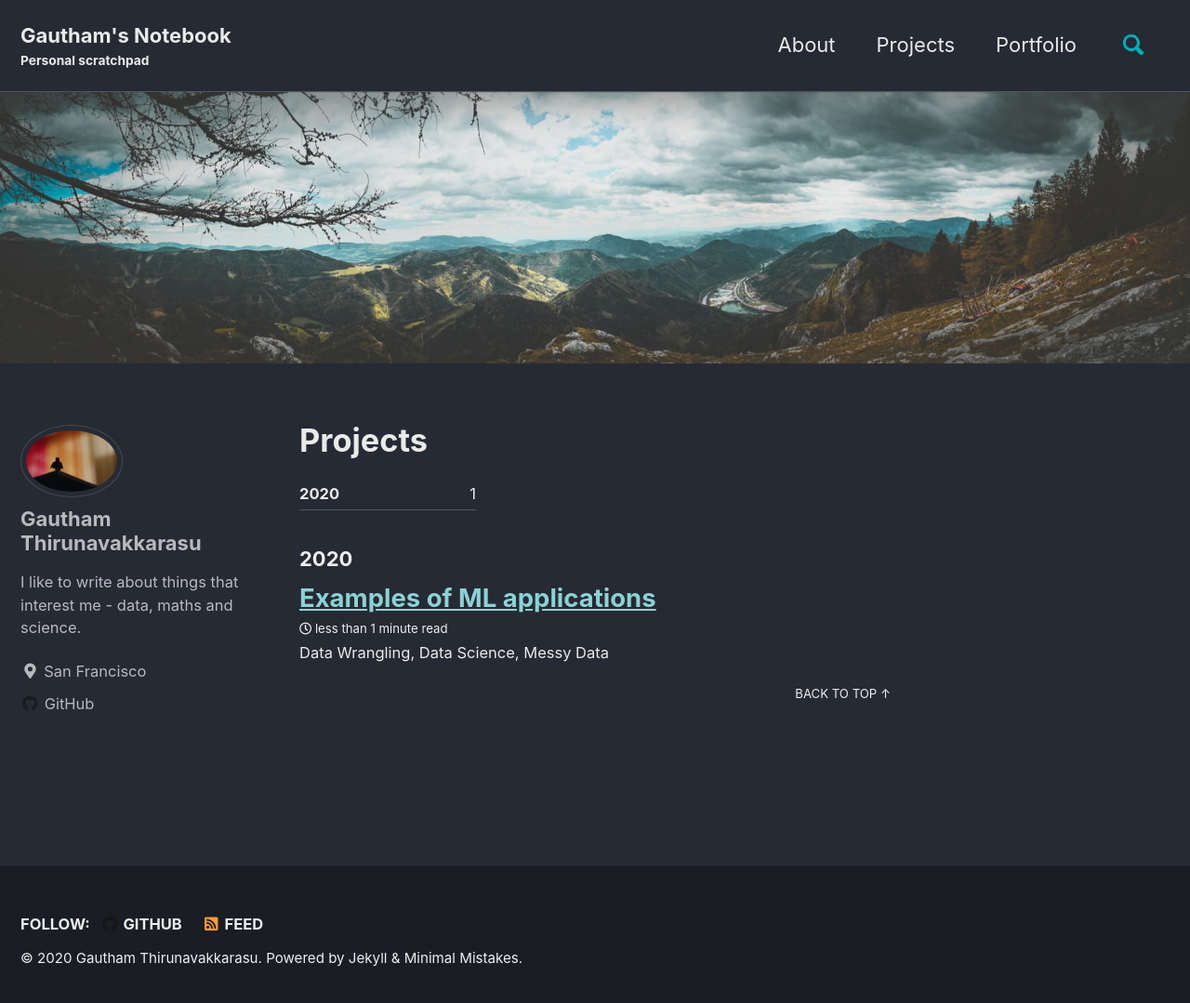
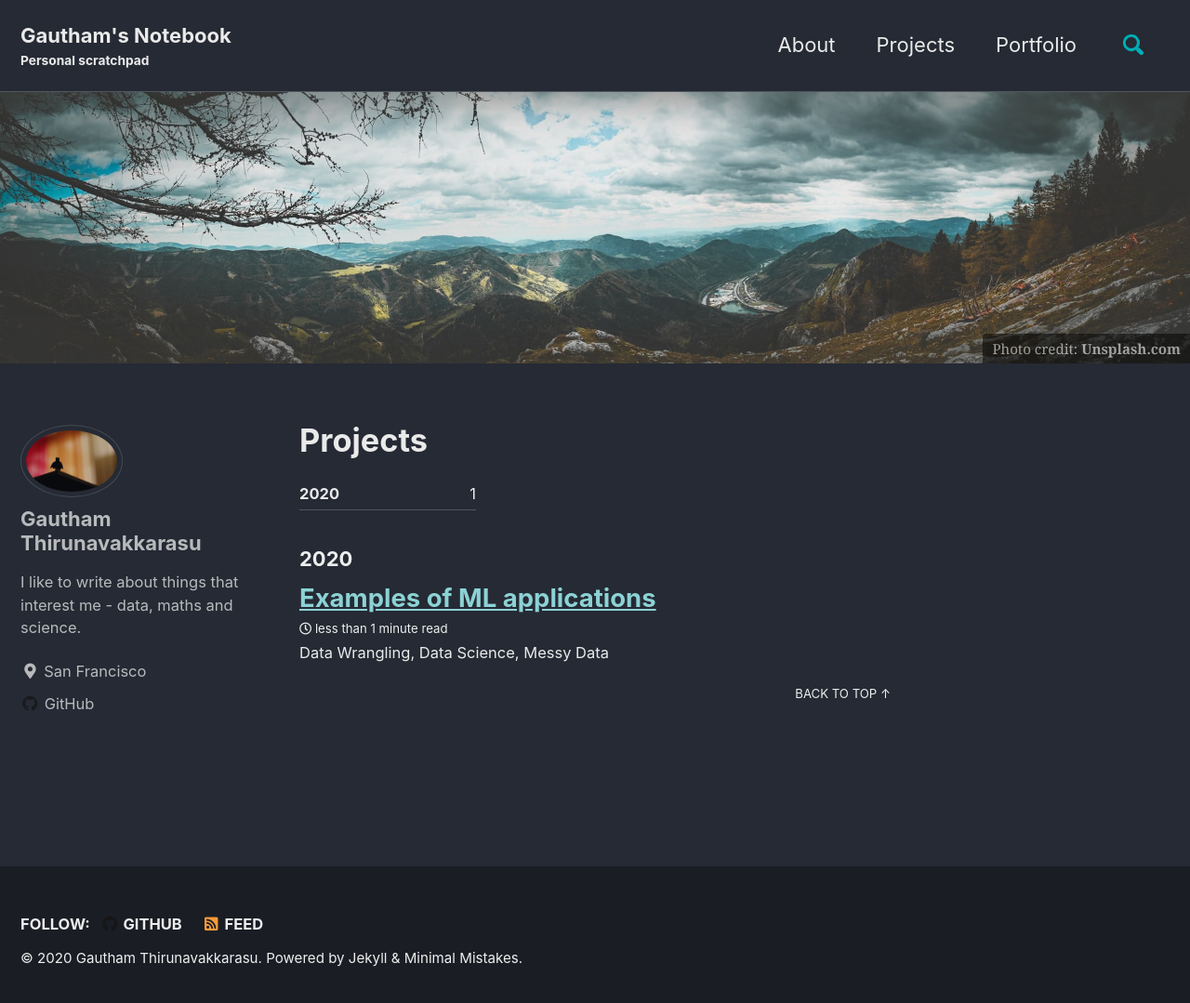
Before and after one commit to thgautham/th-gautham.github.io, a Jekyll site: the page built from _pages/work.md, in a window 1280 px wide and 1087 px high. Shown: the top 1079 px of the window at 93% size. Built offline with Jekyll 4.4.1, drawn with Linux system fonts in a browser that asks for light colours; cached includes are drawn as plain includes.

```diff
--- a/_pages/work.md
+++ b/_pages/work.md
@@ -5,4 +5,5 @@ title: "Projects"
 author_profile: true
 header:
   image: "/images/mountain-image-3.jpg"
+  caption: "Photo credit: [**Unsplash.com**](https://unsplash.com)"
 ---
--- a/index.html
+++ b/index.html
@@ -3,4 +3,5 @@ layout: home
 author_profile: true
 header:
     image: "/images/mountain-image-1.jpg"
+    caption: "Photo credit: [**Unsplash.com**](https://unsplash.com)"
 ---
```
Also changed, not shown: _pages/about.md (+1 -0 lines).
